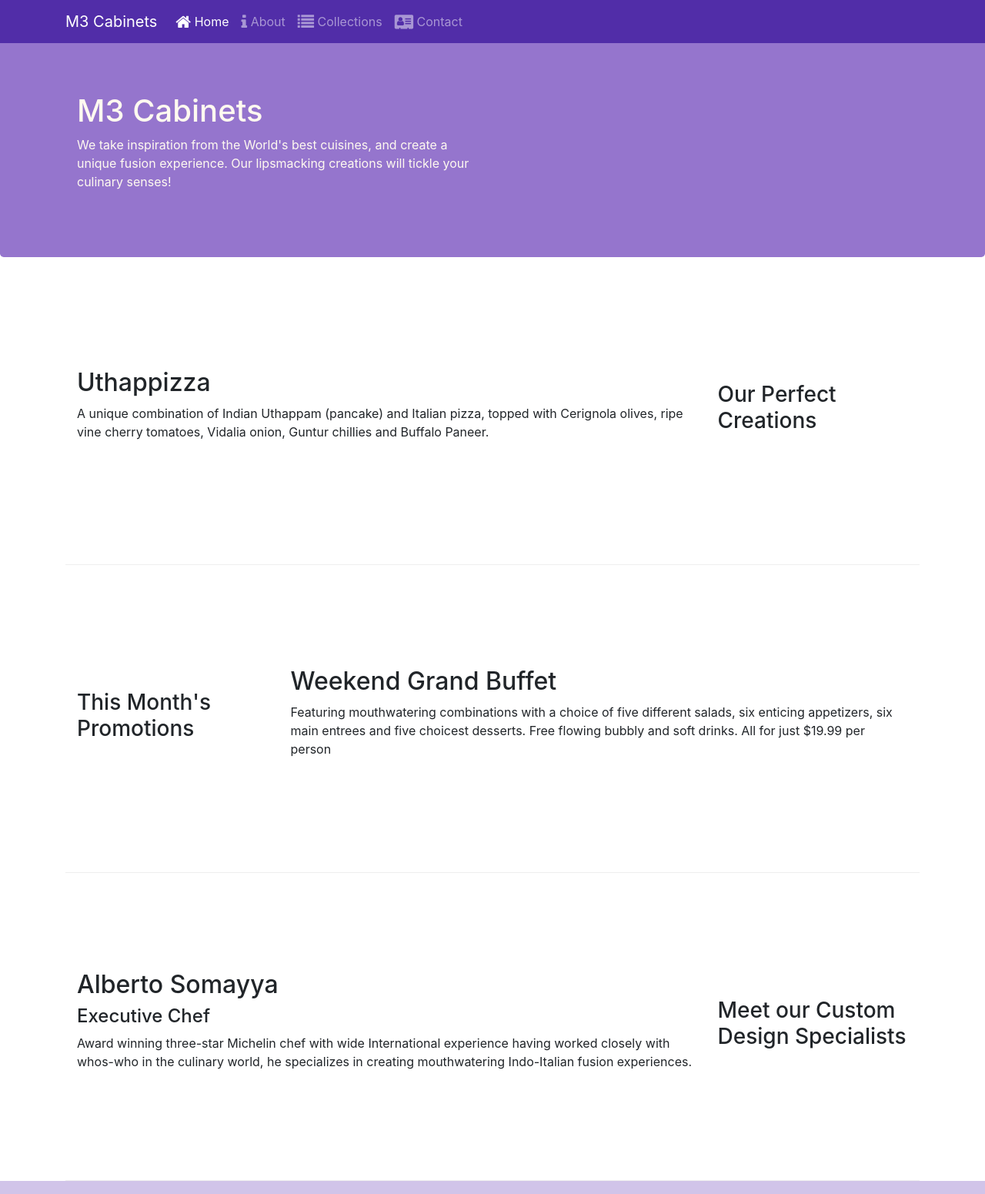
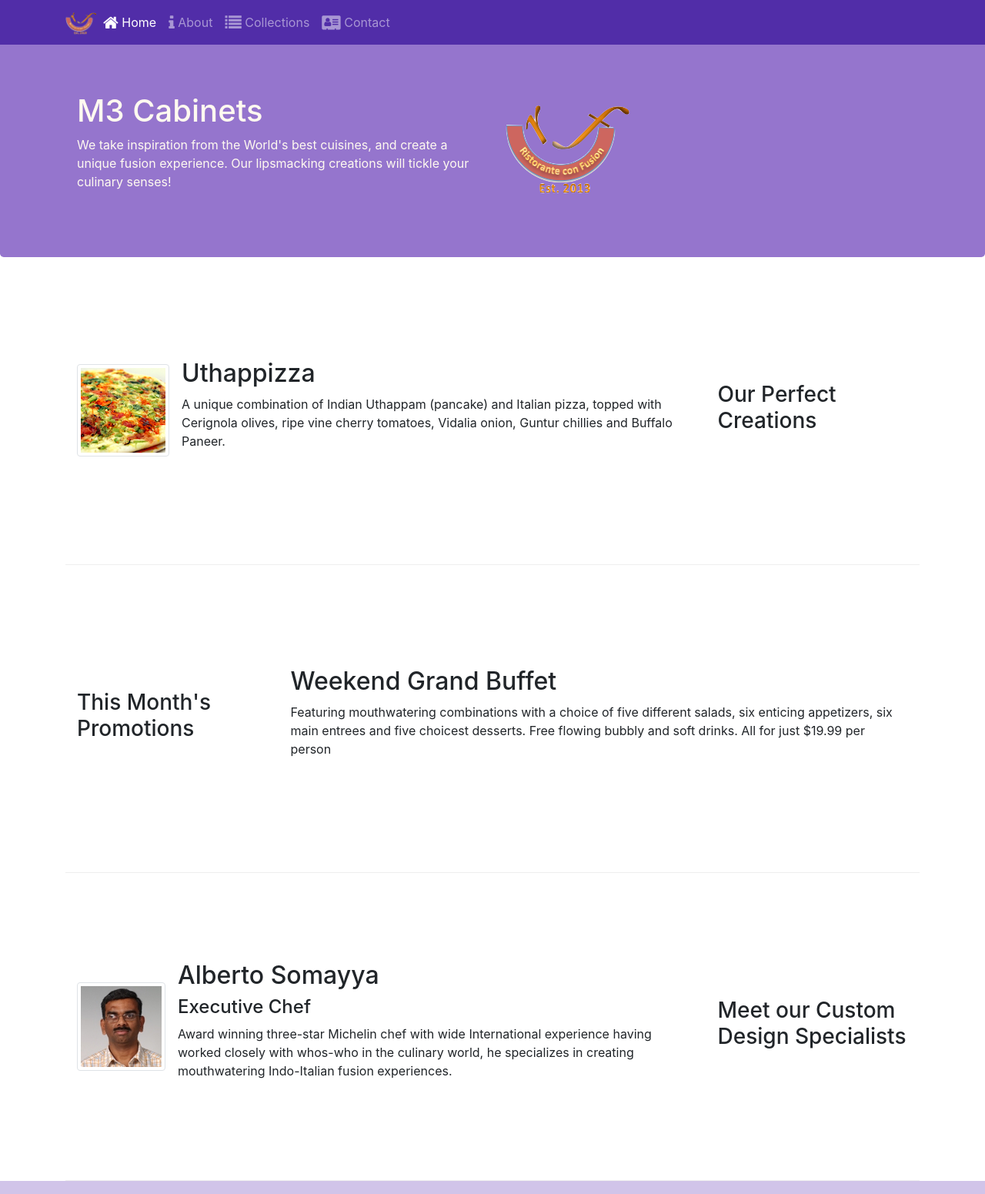
Before and after one commit to meryemmlk/bootstrap4, a website: page index.html in a window 1280 px wide. Shown: the top 1551 px of the page at 77% size. Drawn offline with nearby package versions, Linux system fonts and the light colour scheme.

Commit message:
images and media

```diff
--- a/index.html
+++ b/index.html
@@ -23,7 +23,7 @@
             <button class="navbar-toggler" type="button" data-toggle="collapse" data-target="#Navbar">
                 <span class="navbar-toggler-icon"></span>
             </button>
-           <a class="navbar-brand" href="#">M3 Cabinets</a>
+           <a class="navbar-brand mr-auto" href="#"><img src="img/logo.png" height="30" width="41"></a>
                 <div class="collapse navbar-collapse" id="Navbar">
                     <ul class="navbar-nav mr-auto">
                         <li class="nav-item active"><a class="nav-link" href="#"><span class="fa fa-home fa-lg"></span> Home</a></li>
@@ -42,7 +42,8 @@
                     <h1>M3 Cabinets</h1>
                     <p>We take inspiration from the World's best cuisines, and create a unique fusion experience. Our lipsmacking creations will tickle your culinary senses!</p>
                 </div>
-                <div class="col-12 col-sm">
+                <div class="col-12 col-sm align-self-center">
+                    <img src="img/logo.png" class="img-fluid">
                 </div>
             </div>
         </div>
@@ -54,8 +55,17 @@
                 <h3>Our Perfect Creations</h3>
             </div>
             <div class="col col-sm order-sm-first col-md">
-                <h2>Uthappizza</h2>
-                <p>A unique combination of Indian Uthappam (pancake) and Italian pizza, topped with Cerignola olives, ripe vine cherry tomatoes, Vidalia onion, Guntur chillies and Buffalo Paneer.</p>
+                <div class="media">
+                    <img class="d-flex mr-3 img-thumbnail align-self-center"
+                            src="img/uthappizza.png" alt="Uthappizza">
+                    <div class="media-body">
+                        <h2 class="mt-0">Uthappizza</h2>
+                        <p class="d-none d-sm-block">A unique combination of Indian Uthappam (pancake) and
+                            Italian pizza, topped with Cerignola olives, ripe vine
+                            cherry tomatoes, Vidalia onion, Guntur chillies and
+                            Buffalo Paneer.</p>
+                    </div>
+                </div>
             </div>
         </div>
 
@@ -75,9 +85,22 @@
                 <h3>Meet our Custom Design Specialists</h3>
             </div>
             <div class="col col-sm order-sm-first col-md">
-                <h2>Alberto Somayya</h2>
+                <div class="media">
+                    <img class="d-flex mr-3 img-thumbnail align-self-center"
+                            src="img/alberto.png" alt="Alberto Somayya">
+                    <div class="media-body">
+                        <h2 class="mt-0">Alberto Somayya</h2>
+                        <h4>Executive Chef</h4>
+                        <p class="d-none d-sm-block">Award winning three-star Michelin chef with wide
+                            International experience having worked closely with
+                            whos-who in the culinary world, he specializes in
+                            creating mouthwatering Indo-Italian fusion experiences.
+                            </p>
+                    </div>
+                </div>
+                <!--<h2>Alberto Somayya</h2>
                 <h4>Executive Chef</h4>
-                <p>Award winning three-star Michelin chef with wide International experience having worked closely with whos-who in the culinary world, he specializes in creating mouthwatering Indo-Italian fusion experiences. </p>
+                <p>Award winning three-star Michelin chef with wide International experience having worked closely with whos-who in the culinary world, he specializes in creating mouthwatering Indo-Italian fusion experiences. </p>-->
             </div>
         </div>
     </div>
```
Also changed, not shown: aboutus.html (+3 -2 lines), contactus.html (+3 -2 lines), img/alberto.png (added), img/buffet.png (added), img/designing.jpg (added), img/galaxy_frost.jpg (added), img/logo.png (added), img/uthappizza.png (added), 2 other files.
